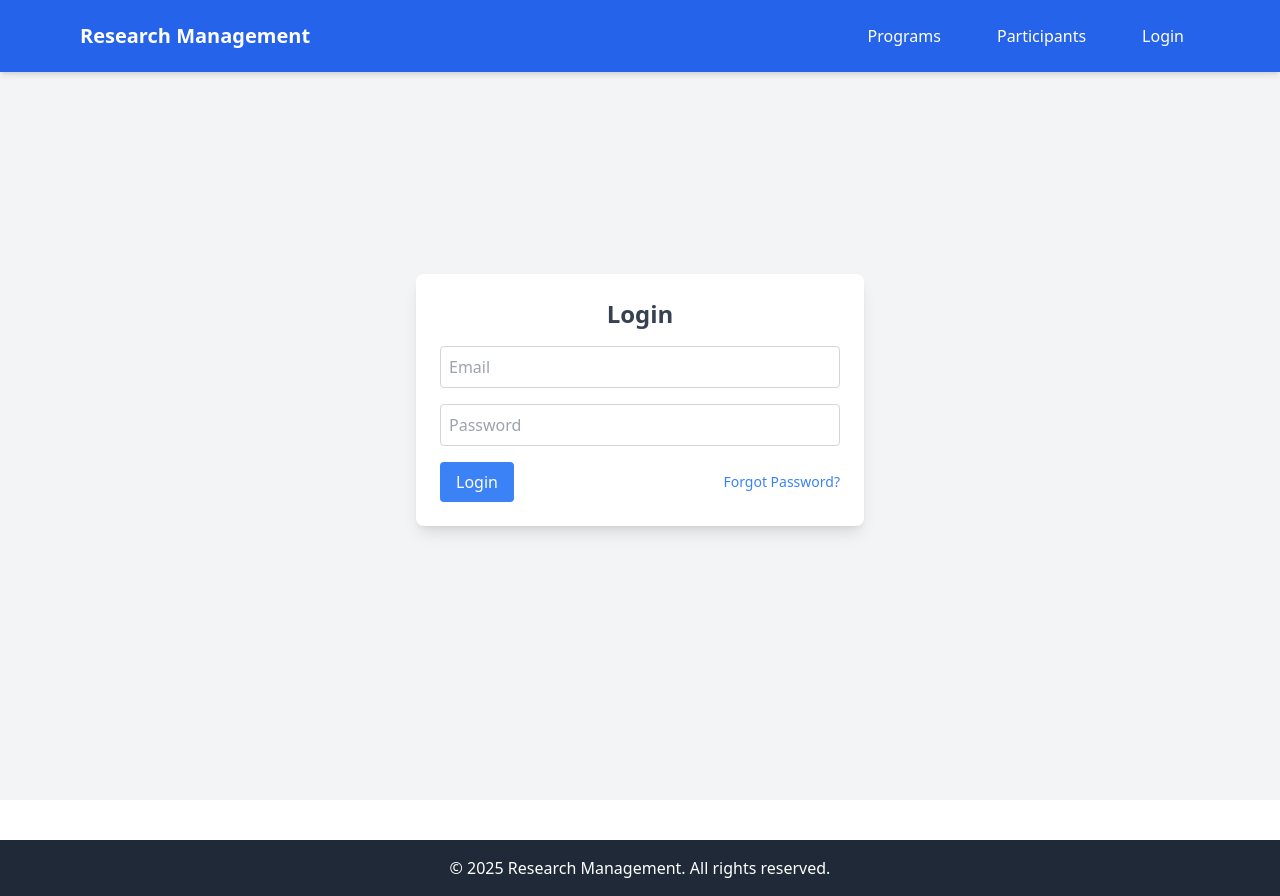
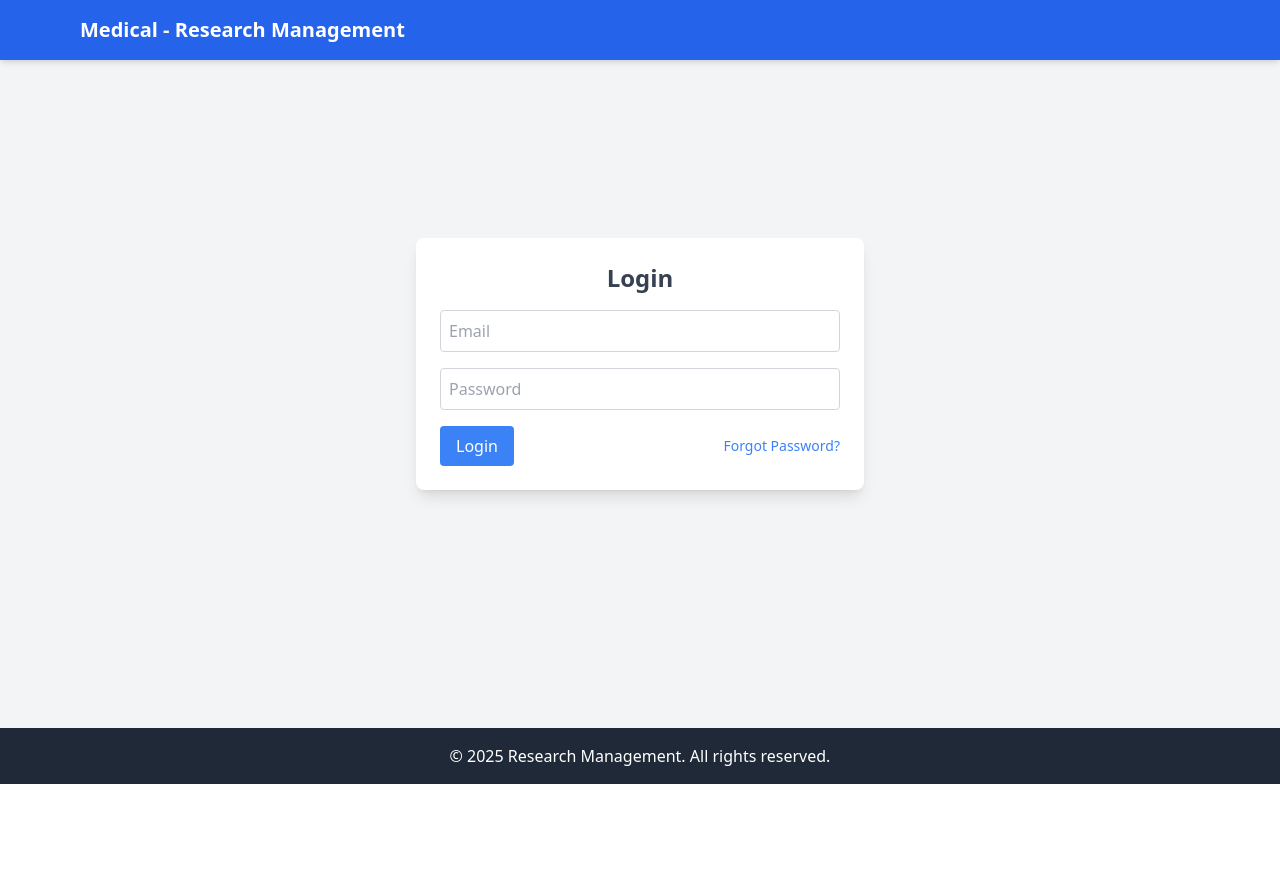
Before and after one commit to venkat91developer/HCL_Assignment, an Angular app in the folder frontend/: page /login in a window 1280 px wide. After the commit the page ends 800 px from the top, so only its background shows below. Built offline with nearby package versions, Linux system fonts and the light colour scheme.

Commit message:
Integration of Login, Forget Password , Register Code - Routing and Navigation

```diff
--- a/frontend/src/app/Component/Auth/forget-password/forget-password.component.html
+++ b/frontend/src/app/Component/Auth/forget-password/forget-password.component.html
@@ -4,6 +4,7 @@
       <form [formGroup]="forgotPasswordForm" (ngSubmit)="submit()" class="space-y-4">
         <input type="email" formControlName="email" placeholder="Enter your email" class="w-full p-2 border rounded" />
         <button type="submit" class="w-full bg-yellow-500 text-white p-2 rounded">Reset Password</button>
+        <button  routerLink="/login" type="button" class="w-full bg-blue-500 text-white p-2 rounded">Back to Login</button>
       </form>
     </div>
   </div>
--- a/frontend/src/app/Component/Auth/forget-password/forget-password.component.scss
+++ b/frontend/src/app/Component/Auth/forget-password/forget-password.component.scss
@@ -3,7 +3,7 @@
 @tailwind utilities;
 
 .forgot-container {
-  @apply flex items-center justify-center min-h-screen bg-gray-100;
+  @apply flex items-center justify-center bg-gray-100;
 }
 
 .forgot-box {
--- a/frontend/src/app/Component/Auth/forget-password/forget-password.component.ts
+++ b/frontend/src/app/Component/Auth/forget-password/forget-password.component.ts
@@ -1,11 +1,12 @@
 import { CommonModule } from '@angular/common';
 import { Component } from '@angular/core';
 import { FormBuilder, FormGroup, ReactiveFormsModule, Validators } from '@angular/forms';
+import { RouterModule } from '@angular/router';
 
 @Component({
   selector: 'app-forget-password',
   standalone: true,
-  imports: [CommonModule,ReactiveFormsModule],
+  imports: [CommonModule,ReactiveFormsModule,RouterModule],
   templateUrl: './forget-password.component.html',
   styleUrl: './forget-password.component.scss'
 })
--- a/frontend/src/app/Component/Auth/login/login.component.scss
+++ b/frontend/src/app/Component/Auth/login/login.component.scss
@@ -1,5 +1,6 @@
 .login-container {
-  @apply flex items-center justify-center min-h-screen bg-gray-100;
+  min-height: 91vh;
+  @apply flex items-center justify-center bg-gray-100;
 }
 
 .login-box {
--- a/frontend/src/app/Component/Auth/login/login.component.ts
+++ b/frontend/src/app/Component/Auth/login/login.component.ts
@@ -1,11 +1,12 @@
 import { CommonModule } from '@angular/common';
 import { Component } from '@angular/core';
 import { FormBuilder, FormGroup, FormsModule, ReactiveFormsModule, Validators } from '@angular/forms';
+import { RouterModule } from '@angular/router';
 
 @Component({
   selector: 'app-login',
   standalone: true,
-  imports: [CommonModule,FormsModule,ReactiveFormsModule],
+  imports: [CommonModule,FormsModule,ReactiveFormsModule,RouterModule ],
   templateUrl: './login.component.html',
   styleUrl: './login.component.scss'
 })
--- a/frontend/src/app/Component/Core/footer/footer.component.scss
+++ b/frontend/src/app/Component/Core/footer/footer.component.scss
@@ -3,7 +3,7 @@
 @tailwind utilities;
 
 .footer {
-  @apply bg-gray-800 text-white text-center py-4 mt-10;
+  @apply bg-gray-800 text-white text-center py-4;
 }
 
 .container {
--- a/frontend/src/app/Component/Core/header/header.component.html
+++ b/frontend/src/app/Component/Core/header/header.component.html
@@ -1,17 +1,11 @@
 <header class="header">
     <div class="container">
-      <a routerLink="/" class="logo">Research Management</a>
+      <a routerLink="/" class="logo">Medical - Research Management</a>
 
       <button (click)="toggleMenu()" class="menu-button">
         <svg class="w-6 h-6" fill="none" stroke="currentColor" viewBox="0 0 24 24">
           <path stroke-linecap="round" stroke-linejoin="round" stroke-width="2" d="M4 6h16M4 12h16m-7 6h7" />
         </svg>
       </button>
-
-      <nav [ngClass]="{ 'block': isMenuOpen, 'hidden': !isMenuOpen }" class="nav-menu">
-        <a routerLink="/programs" class="nav-link">Programs</a>
-        <a routerLink="/participants" class="nav-link">Participants</a>
-        <a routerLink="/login" class="nav-link">Login</a>
-      </nav>
     </div>
   </header>
--- a/frontend/src/app/Component/Core/header/header.component.scss
+++ b/frontend/src/app/Component/Core/header/header.component.scss
@@ -23,5 +23,6 @@
 }
 
 .nav-link {
+  cursor: pointer;
   @apply block px-4 py-2 md:inline-block md:ml-6 hover:bg-blue-700 md:hover:bg-transparent;
 }
--- a/frontend/src/app/Component/Core/header/header.component.ts
+++ b/frontend/src/app/Component/Core/header/header.component.ts
@@ -1,16 +1,18 @@
 import { CommonModule } from '@angular/common';
 import { Component } from '@angular/core';
+import { WebService } from '../../../Service/web.service';
 
 @Component({
   selector: 'app-header',
   standalone: true,
   imports: [CommonModule],
+  providers:[WebService],
   templateUrl: './header.component.html',
   styleUrl: './header.component.scss'
 })
 export class HeaderComponent {
   isMenuOpen = false;
-
+  constructor(public Service:WebService){}
   toggleMenu() {
     this.isMenuOpen = !this.isMenuOpen;
   }
--- a/frontend/src/app/Service/web.service.ts
+++ b/frontend/src/app/Service/web.service.ts
@@ -2,14 +2,17 @@ import { Injectable } from '@angular/core';
 import { HttpClient } from '@angular/common/http';
 import { Observable } from 'rxjs';
 import { env } from '../../environment/environment';
+import { Router } from '@angular/router';
 @Injectable({
   providedIn: 'root'
 })
 export class WebService {
     private apiUrl = env.NODE_URL;
 
-    constructor(private http: HttpClient) {}
-
+    constructor(private http: HttpClient,private route:Router) {}
+    gotoRoute(path:string){
+      this.route.navigateByUrl(path);
+    }
     addProgram(data: FormData): Observable<any> {
       return this.http.post(`${this.apiUrl}programs`, data);
     }
```
Also changed, not shown: frontend/src/app/app.routes.ts (+7 -3 lines).
